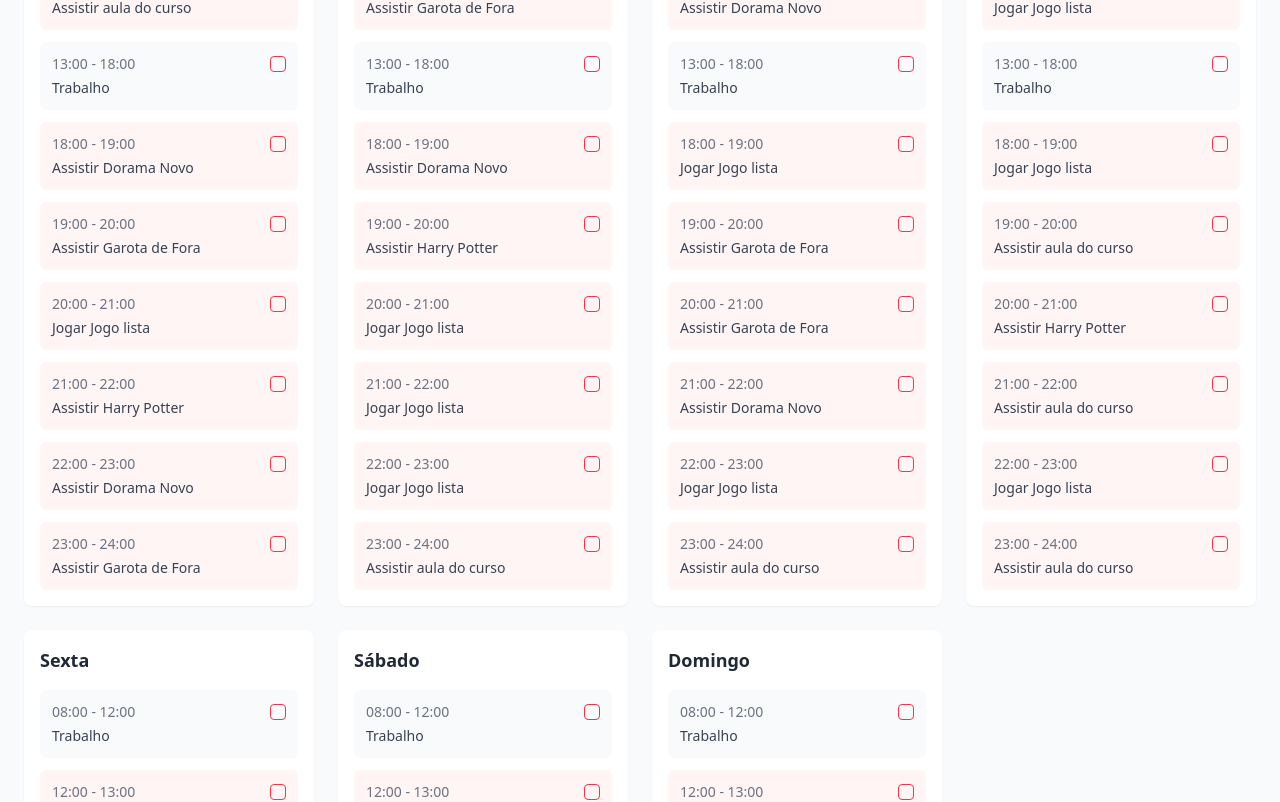
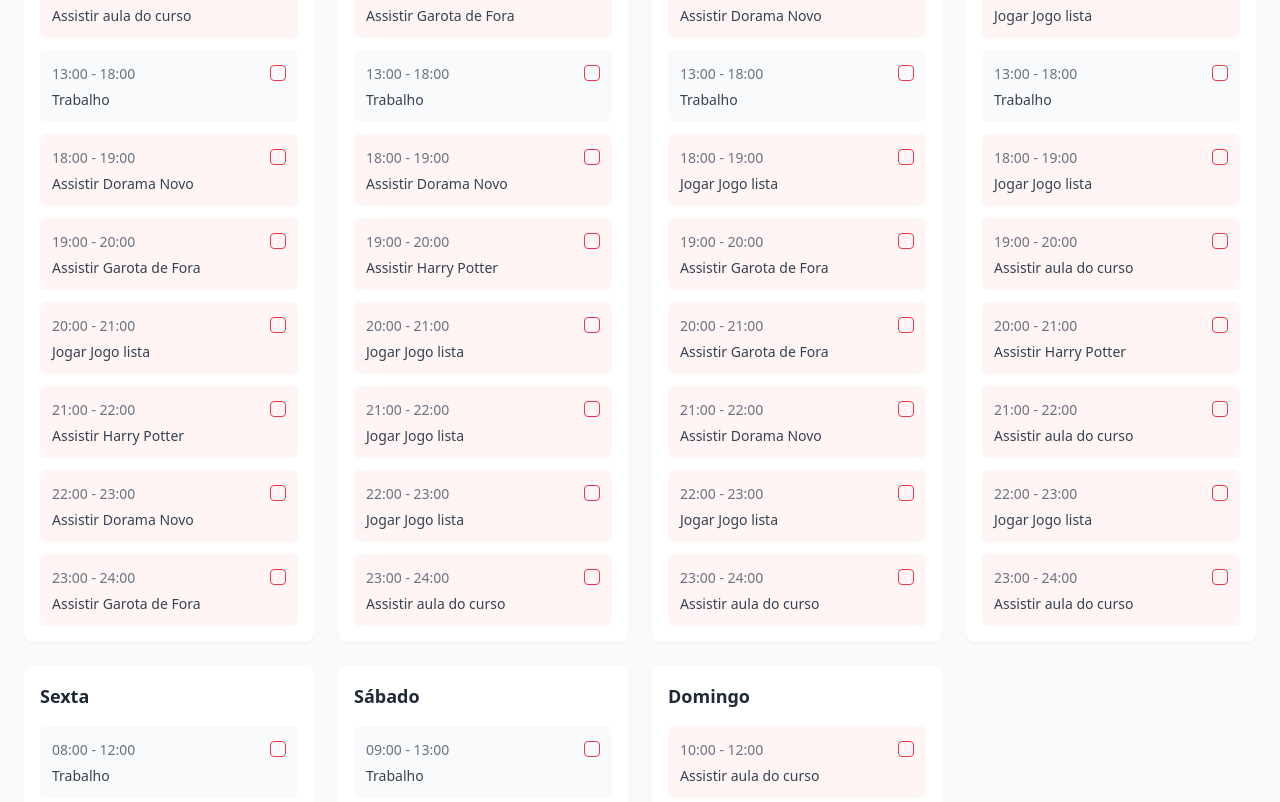
Before and after one commit to ExposedGamer/weekly-task-randomizer, a React (Vite) app: page / in a window 1280 px wide. Shown: the part 298-1100 px from the top of the page. Built offline with nearby package versions, Linux system fonts and the light colour scheme.

Commit message:
Refactor weekly schedule
Adjusts work hours for Saturday and Sunday, and improves UI animations.

```diff
--- a/src/components/WeekSchedule.tsx
+++ b/src/components/WeekSchedule.tsx
@@ -2,7 +2,7 @@
 import { useEffect } from 'react';
 import { TimeSlot } from '@/hooks/useSchedule';
 import { Checkbox } from "@/components/ui/checkbox";
-import { motion } from 'framer-motion';
+import { motion, AnimatePresence } from 'framer-motion';
 
 interface WeekScheduleProps {
   schedule: Record<string, TimeSlot[]>;
@@ -17,22 +17,49 @@ const WeekSchedule = ({ schedule, onToggleTask, onRegenerate }: WeekScheduleProp
 
   return (
     <div className="grid grid-cols-1 md:grid-cols-2 lg:grid-cols-3 xl:grid-cols-4 gap-6 p-6">
+      <AnimatePresence>
         {Object.entries(schedule).map(([day, slots], dayIndex) => (
           <motion.div
             key={day}
-          initial={{ opacity: 0, y: 20 }}
-          animate={{ opacity: 1, y: 0 }}
-          transition={{ delay: dayIndex * 0.1 }}
-          className="bg-white rounded-lg shadow-sm p-4"
+            initial={{ opacity: 0, scale: 0.9, y: 20 }}
+            animate={{ opacity: 1, scale: 1, y: 0 }}
+            exit={{ opacity: 0, scale: 0.9, y: 20 }}
+            transition={{
+              duration: 0.3,
+              delay: dayIndex * 0.1,
+              type: "spring",
+              stiffness: 100
+            }}
+            whileHover={{
+              scale: 1.02,
+              transition: { duration: 0.2 }
+            }}
+            className="bg-white rounded-lg shadow-sm p-4 transform-gpu"
           >
-          <h2 className="text-lg font-semibold mb-4 text-gray-800">
+            <motion.h2
+              initial={{ opacity: 0, x: -20 }}
+              animate={{ opacity: 1, x: 0 }}
+              transition={{ delay: dayIndex * 0.1 + 0.2 }}
+              className="text-lg font-semibold mb-4 text-gray-800"
+            >
               {day}
-          </h2>
+            </motion.h2>
             <div className="space-y-3">
               {slots.map((slot, slotIndex) => (
-              <div
+                <motion.div
                   key={`${slot.start}-${slot.end}`}
-                className={`p-3 rounded-md ${
+                  initial={{ opacity: 0, x: -20 }}
+                  animate={{ opacity: 1, x: 0 }}
+                  transition={{
+                    delay: dayIndex * 0.1 + slotIndex * 0.05,
+                    type: "spring",
+                    stiffness: 100
+                  }}
+                  whileHover={{
+                    scale: 1.02,
+                    transition: { duration: 0.2 }
+                  }}
+                  className={`p-3 rounded-md transform-gpu ${
                     slot.isFixed ? 'bg-gray-50' : 'bg-[#fff5f5]'
                   }`}
                 >
@@ -41,25 +68,36 @@ const WeekSchedule = ({ schedule, onToggleTask, onRegenerate }: WeekScheduleProp
                       {slot.start} - {slot.end}
                     </span>
                     {slot.task && (
+                      <motion.div
+                        whileTap={{ scale: 0.9 }}
+                      >
                         <Checkbox
                           checked={slot.task.completed}
                           onCheckedChange={() => onToggleTask(day, slotIndex)}
                           className="border-[#ea384c] data-[state=checked]:bg-[#ea384c]"
                         />
+                      </motion.div>
                     )}
                   </div>
                   {slot.task && (
-                  <p className={`text-sm ${
-                    slot.task.completed ? 'line-through text-gray-400' : 'text-gray-700'
-                  }`}>
+                    <motion.p
+                      animate={{
+                        opacity: slot.task.completed ? 0.5 : 1,
+                        textDecoration: slot.task.completed ? 'line-through' : 'none'
+                      }}
+                      className={`text-sm ${
+                        slot.task.completed ? 'text-gray-400' : 'text-gray-700'
+                      }`}
+                    >
                       {slot.task.name}
-                  </p>
+                    </motion.p>
                   )}
-              </div>
+                </motion.div>
               ))}
             </div>
           </motion.div>
         ))}
+      </AnimatePresence>
     </div>
   );
 };
--- a/src/hooks/useSchedule.tsx
+++ b/src/hooks/useSchedule.tsx
@@ -28,14 +28,50 @@ export const useSchedule = () => {
   const [tasks, setTasks] = useState<Task[]>(DEFAULT_TASKS);
   const [schedule, setSchedule] = useState<Record<string, TimeSlot[]>>({});
 
-  const generateDailySchedule = useCallback(() => {
-    const slots: TimeSlot[] = [
+  const generateDailySchedule = useCallback((day: string) => {
+    let slots: TimeSlot[] = [];
+
+    if (day === 'Domingo') {
+      // Domingo: sem trabalho, começa às 10h, almoço 12h-14h
+      slots = [
+        { start: '10:00', end: '12:00', task: tasks[Math.floor(Math.random() * tasks.length)], isFixed: false },
+        { start: '12:00', end: '14:00', task: tasks[Math.floor(Math.random() * tasks.length)], isFixed: false },
+      ];
+
+      // Adiciona slots da tarde/noite
+      for (let hour = 14; hour < 24; hour++) {
+        slots.push({
+          start: `${hour}:00`,
+          end: `${hour + 1}:00`,
+          task: tasks[Math.floor(Math.random() * tasks.length)],
+          isFixed: false,
+        });
+      }
+    } else if (day === 'Sábado') {
+      // Sábado: trabalho 9h-13h
+      slots = [
+        { start: '09:00', end: '13:00', task: WORK_TASK, isFixed: true },
+        { start: '13:00', end: '14:00', task: tasks[Math.floor(Math.random() * tasks.length)], isFixed: false },
+      ];
+
+      // Adiciona slots da tarde/noite
+      for (let hour = 14; hour < 24; hour++) {
+        slots.push({
+          start: `${hour}:00`,
+          end: `${hour + 1}:00`,
+          task: tasks[Math.floor(Math.random() * tasks.length)],
+          isFixed: false,
+        });
+      }
+    } else {
+      // Dias de semana: trabalho 8h-12h e 13h-18h
+      slots = [
         { start: '08:00', end: '12:00', task: WORK_TASK, isFixed: true },
         { start: '12:00', end: '13:00', task: tasks[Math.floor(Math.random() * tasks.length)], isFixed: false },
         { start: '13:00', end: '18:00', task: WORK_TASK, isFixed: true },
       ];
 
-    // Add evening slots
+      // Adiciona slots da noite
       for (let hour = 18; hour < 24; hour++) {
         slots.push({
           start: `${hour}:00`,
@@ -43,6 +79,7 @@ export const useSchedule = () => {
           task: tasks[Math.floor(Math.random() * tasks.length)],
           isFixed: false,
         });
+      }
     }
 
     return slots;
@@ -53,7 +90,7 @@ export const useSchedule = () => {
     const newSchedule: Record<string, TimeSlot[]> = {};
 
     days.forEach(day => {
-      newSchedule[day] = generateDailySchedule();
+      newSchedule[day] = generateDailySchedule(day);
     });
 
     setSchedule(newSchedule);
```
Lines whose indentation alone changed are shown as unchanged.
